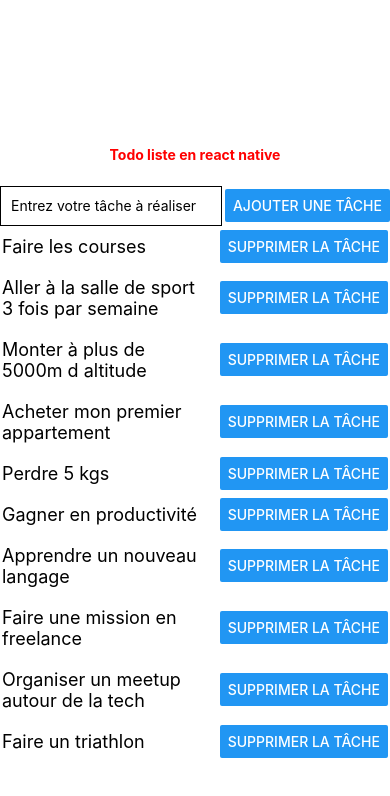
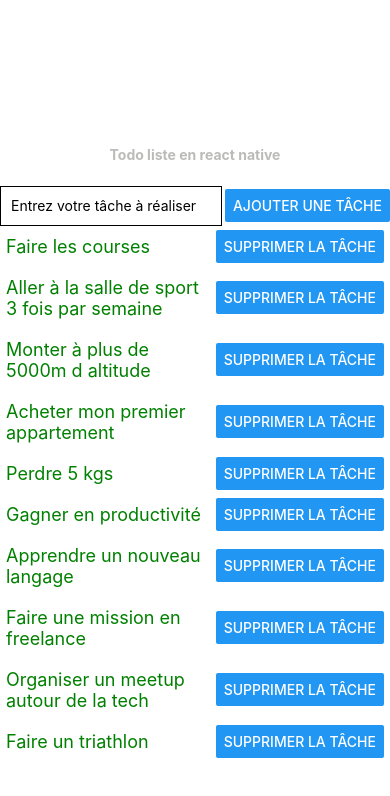
Before and after one commit to Tarek-69/React-Native, a React Native app: screen / in a window 390 px wide. Shown: the top 796 px of the page. Built offline with nearby package versions, Linux system fonts and the light colour scheme.

Commit message:
ajout de coloration

```diff
--- a/App.js
+++ b/App.js
@@ -26,7 +26,7 @@ export default function App() {
 
   const handleAddGoal = () => {
     setGoals([...goals, text]);
-    onChangeText("");
+    onChangeText("Cliquez ici pour continuer");
   };
 
   const handleDeleteGoal = (index) => {
@@ -78,7 +78,8 @@ const styles = StyleSheet.create({
   },
   baseText: {
     fontWeight: "bold",
-    color: "red",
+
+    color: "#bbbbb9",
     textAlign: "center",
     margin: 23,
   },
@@ -99,7 +100,7 @@ const styles = StyleSheet.create({
     flexDirection: "row",
     justifyContent: "space-between",
     alignItems: "center",
-    marginHorizontal: 2,
+    marginHorizontal: 6,
   },
   listItem: {
     marginLeft: 0,
@@ -107,5 +108,6 @@ const styles = StyleSheet.create({
     marginVertical: 10,
     flex: 1,
     marginRight: 10,
+    color:"green",
   },
 });
```
